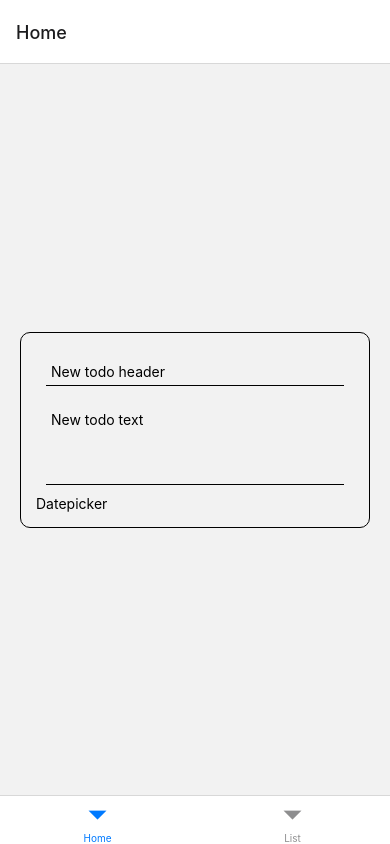
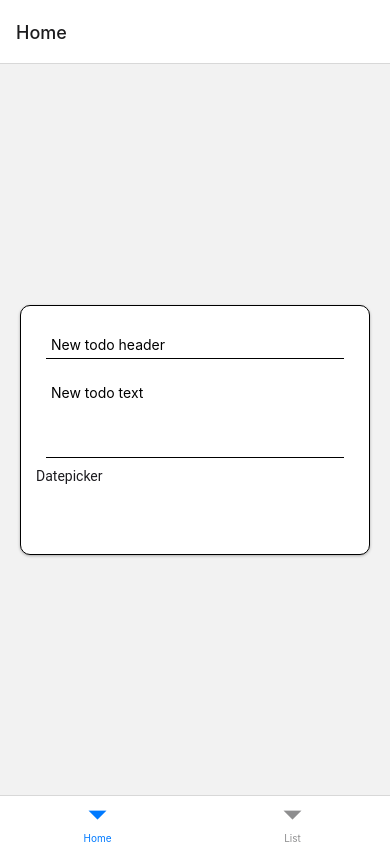
Before and after one commit to KocherginV/TodoApp, a React Native app: screen /Home in a window 390 px wide. Built offline with nearby package versions, Linux system fonts and the light colour scheme.

Commit message:
add new todo card

```diff
--- a/package.json
+++ b/package.json
@@ -14,6 +14,7 @@
     "@react-navigation/native": "^6.1.6",
     "react": "18.2.0",
     "react-native": "0.71.6",
+    "react-native-paper": "^5.6.0",
     "react-native-safe-area-context": "^4.5.0",
     "react-native-screens": "^3.20.0"
   },
--- a/src/components/Todo.tsx
+++ b/src/components/Todo.tsx
@@ -1,9 +1,10 @@
 import React from 'react';
-import { View, Text, TextInput, StyleSheet } from 'react-native';
+import { TextInput, StyleSheet } from 'react-native';
+import { Card, Text } from 'react-native-paper';
 
 export const Todo: React.FC = () => {
   return (
-    <View style={styles.todoContainer}>
+    <Card style={styles.todoContainer} mode={'elevated'}>
       <TextInput
         style={styles.todoText}
         editable
@@ -19,18 +20,20 @@ export const Todo: React.FC = () => {
         placeholder="New todo text"
       />
       <Text>Datepicker</Text>
-    </View>
+    </Card>
   );
 };
 
 const styles = StyleSheet.create({
   todoContainer: {
+    height: 250,
     marginLeft: 20,
     marginRight: 20,
     borderColor: 'black',
-    borderWidth: 1,
+    borderWidth: 0.15,
     borderRadius: 10,
     padding: 15,
+    backgroundColor: 'white',
   },
   todoText: {
     borderColor: 'black',
```
Also changed, not shown: 1 other file (tests, documents, lock files or other folders).
